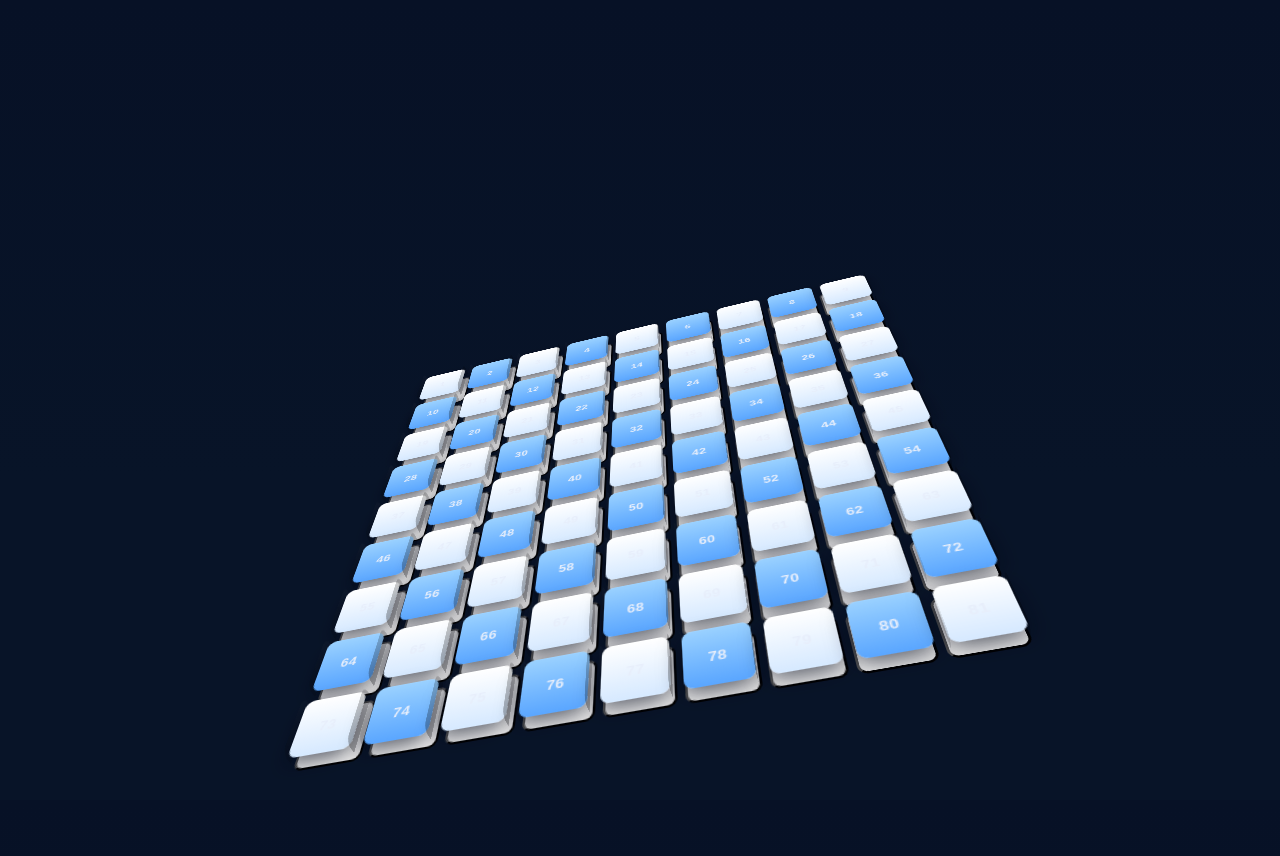
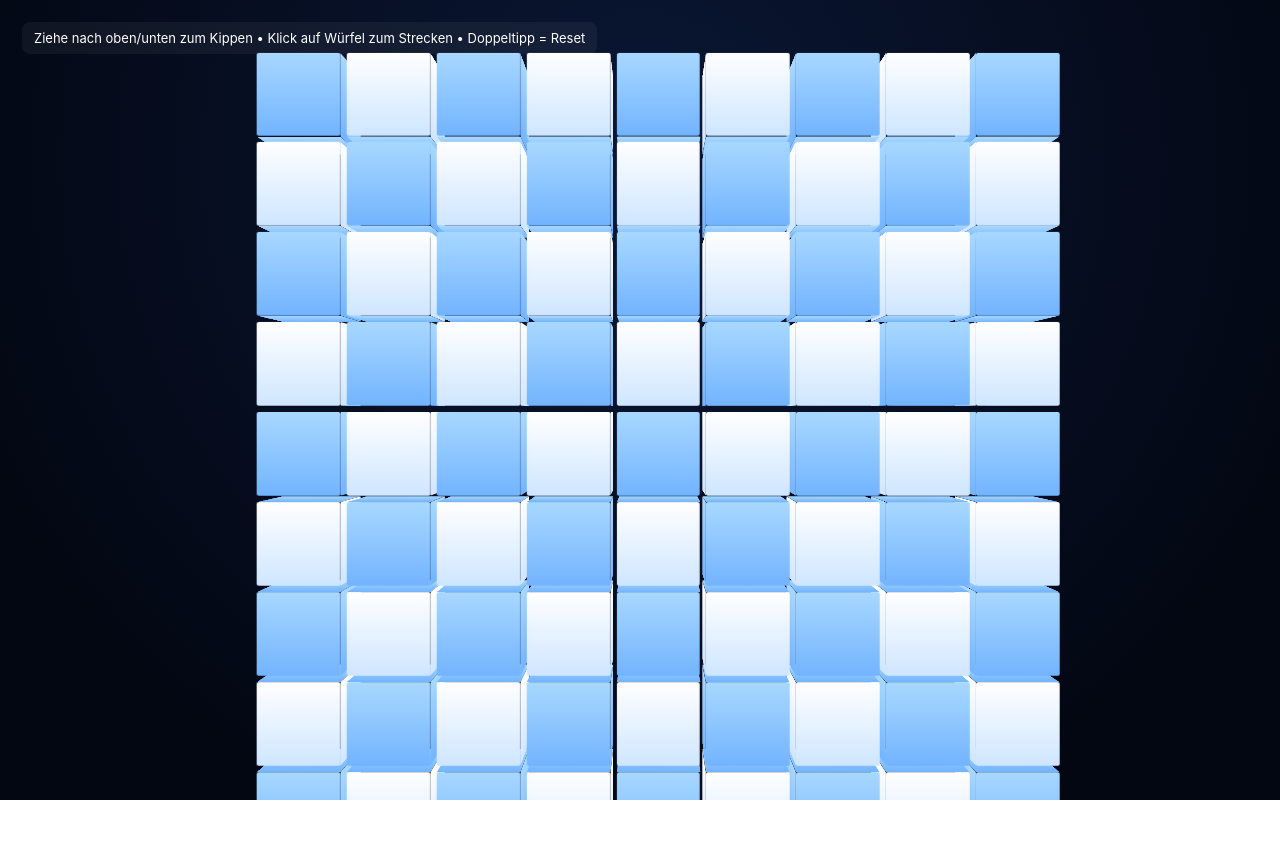
Before and after one commit to Belalgia/emkai-cube, a plain HTML site: page index.html in a window 1280 px wide. After the commit the page ends 800 px from the top, so only its background shows below. Drawn offline with Linux system fonts and the light colour scheme.

Commit message:
aktuelle version

```diff
--- a/index.html
+++ b/index.html
@@ -2,18 +2,17 @@
 <html lang="de">
 <head>
   <meta charset="utf-8" />
-  <meta name="viewport" content="width=device-width, initial-scale=1" />
-  <title>9x9 3D Spielbrett (responsive)</title>
-    <link rel="stylesheet" href="style.css" />
-  <script src="script.js" defer></script>
+  <meta name="viewport" content="width=device-width, initial-scale=1, viewport-fit=cover" />
+  <title>9x9 3D Spielbrett — Würfel Stretch</title>
+  <link rel="stylesheet" href="style.css">
 </head>
 <body>
   <div class="wrap">
-      <div class="board-viewport" id="viewport">
-        <div class="board" id="board">
-          <!-- 81 tiles generated by JS -->
-        </div>
-      </div>
+    <div class="board-viewport" id="viewport">
+      <div class="board" id="board"></div>
+      <div class="info">Ziehe nach oben/unten zum Kippen • Klick auf Würfel zum Strecken • Doppeltipp = Reset</div>
+    </div>
   </div>
+  <script src="script.js"></script>
 </body>
 </html>
--- a/script.js
+++ b/script.js
@@ -1,70 +1,70 @@
 const cols = 9, rows = 9;
+const root = document.documentElement;
 const board = document.getElementById('board');
+const viewport = document.getElementById('viewport');
 
-    // generate tiles
-    for(let r=0;r<rows;r++){
-      for(let c=0;c<cols;c++){
-        const idx = r*cols + c + 1;
+// Würfel generieren
+for (let r = 0; r < rows; r++) {
+  for (let c = 0; c < cols; c++) {
     const t = document.createElement('button');
     t.className = 'tile';
-        t.setAttribute('data-row', r);
-        t.setAttribute('data-col', c);
-        t.setAttribute('aria-label', `Feld ${r+1}-${c+1}`);
-        t.innerHTML = `<span class="top">${idx}</span><span class="side-right"></span><span class="side-left"></span>`;
-        t.addEventListener('pointerdown', e=>{ t.classList.add('pressed'); });
-        t.addEventListener('pointerup', e=>{ t.classList.remove('pressed'); });
-        t.addEventListener('pointercancel', e=>{ t.classList.remove('pressed'); });
+    t.innerHTML = `
+      <div class="face front"></div>
+      <div class="face back"></div>
+      <div class="face left"></div>
+      <div class="face right"></div>
+      <div class="face top"></div>
+      <div class="face bottom"></div>
+    `;
+    t.addEventListener('click', () => t.classList.toggle('stretched'));
     board.appendChild(t);
   }
 }
 
-    // Pointer drag to rotate board (works with mouse & touch)
-    const viewport = document.getElementById('viewport');
-    let dragging=false, lastX=0, lastY=0;
-    const root = document.documentElement;
+// Responsive Board
+function fitBoard() {
+  const vw = viewport.clientWidth - 24;
+  const vh = viewport.clientHeight - 24;
+  const gap = parseInt(getComputedStyle(root).getPropertyValue('--gap')) || 6;
+  const maxW = (vw - (cols - 1) * gap) / cols;
+  const maxH = (vh - (rows - 1) * gap) / rows;
+  const tile = Math.min(maxW, maxH);
+  root.style.setProperty('--tile-size', tile + 'px');
+  board.style.width = `calc(var(--tile-size) * ${cols} + ${gap}px * (${cols}-1))`;
+  board.style.height = `calc(var(--tile-size) * ${rows} + ${gap}px * (${rows}-1))`;
+}
+window.addEventListener('resize', fitBoard);
+fitBoard();
 
-    viewport.addEventListener('pointerdown', (e)=>{
+// Kippsteuerung (X-Achse)
+let dragging = false, lastY = 0;
+viewport.addEventListener('pointerdown', e => {
   dragging = true;
-      lastX = e.clientX; lastY = e.clientY;
+  lastY = e.clientY;
   viewport.setPointerCapture(e.pointerId);
 });
+viewport.addEventListener('pointermove', e => {
+  if (!dragging) return;
+  const dy = e.clientY - lastY;
+  lastY = e.clientY;
+  const cur = parseFloat(getComputedStyle(root).getPropertyValue('--rotateX')) || 0;
+  let next = cur - dy * 0.2;
+  const max = parseFloat(getComputedStyle(root).getPropertyValue('--max-tilt')) || 60;
+  const min = parseFloat(getComputedStyle(root).getPropertyValue('--min-tilt')) || 0;
+  next = Math.max(min, Math.min(max, next));
+  root.style.setProperty('--rotateX', next + 'deg');
+  board.style.transform = `rotateX(${next}deg)`;
+});
+viewport.addEventListener('pointerup', e => { dragging = false; try { viewport.releasePointerCapture(e.pointerId); } catch (_) {} });
+viewport.addEventListener('pointercancel', () => { dragging = false; });
 
-    viewport.addEventListener('pointermove', (e)=>{
-      if(!dragging) return;
-      const dx = e.clientX - lastX;
-      const dy = e.clientY - lastY;
-      lastX = e.clientX; lastY = e.clientY;
-
-      // adjust rotation variables smoothly
-      const curX = parseFloat(getComputedStyle(root).getPropertyValue('--rotateX')) || 55;
-      const curY = parseFloat(getComputedStyle(root).getPropertyValue('--rotateY')) || -15;
-      // invert dy to make drag feel natural
-      const nextX = Math.min(85, Math.max(15, curX - dy*0.15));
-      const nextY = Math.min(60, Math.max(-60, curY + dx*0.18));
-      root.style.setProperty('--rotateX', nextX + 'deg');
-      root.style.setProperty('--rotateY', nextY + 'deg');
-    });
-
-    viewport.addEventListener('pointerup', (e)=>{ dragging=false; try{ viewport.releasePointerCapture(e.pointerId);}catch(e){} });
-    viewport.addEventListener('pointercancel', ()=>{ dragging=false; });
-
-    // double tap to reset
+// Doppeltipp Reset
 let lastTap = 0;
-    viewport.addEventListener('pointerup', function(e){
+viewport.addEventListener('pointerup', e => {
   const now = Date.now();
-      if(now - lastTap < 300){
-        // reset
-        root.style.setProperty('--rotateX', '55deg');
-        root.style.setProperty('--rotateY', '-15deg');
+  if (now - lastTap < 300) {
+    root.style.setProperty('--rotateX', '0deg');
+    board.style.transform = 'rotateX(0deg)';
   }
   lastTap = now;
 });
-
-    // make grid responsive: adjust tile-size base on viewport width with JS fallback
-    function recalc(){
-      const vw = Math.min(window.innerWidth, 960);
-      const base = Math.min(520, (vw - 40) );
-      document.documentElement.style.setProperty('--base-tilesize', base + 'px');
-    }
-    window.addEventListener('resize', recalc);
-    recalc();
--- a/style.css
+++ b/style.css
@@ -1,85 +1,122 @@
-    :root{
+:root {
   --cols: 9;
   --rows: 9;
-      --gap: 6px;               /* Abstand zwischen Kacheln */
-      --perspective: 900px;     /* Perspektive Tiefe */
-      --base-tilesize: 44vmin;  /* Ausgangsgröße (skaliert mit Viewport) */
-      --max-tilesize: 520px;    /* max Breite */
-      --tile-size: clamp(28px, calc(var(--base-tilesize) / var(--cols)), var(--max-tilesize));
-      --board-translate-y: 6vh;
-      --rotateX: 55deg;         /* voreingestellte Ansicht */
-      --rotateY: -15deg;
+  --gap: 6px;
+  --rotateX: 0deg;
+  --max-tilt: 60deg;
+  --min-tilt: 0deg;
+  --padding: 12px;
 }
 
-    /* Page layout */
-    html,body{height:100%; margin:0; font-family: Inter, system-ui, -apple-system, "Segoe UI", Roboto, "Helvetica Neue", Arial; background: linear-gradient(180deg,#071126 0%, #081428 60%); color:#fff;}
-    .wrap{min-height:100vh; display:flex; align-items:center; justify-content:center; padding:clamp(12px,4vw,28px);}
-
-    /* Board container */
-    .board-viewport{
-      width: min(98vw, 960px);
-      max-width: 98vw;
-      perspective: var(--perspective);
-      touch-action: none; /* für Pointer Drag */
+html, body {
+  height: 100%;
+  margin: 0;
+  font-family: Inter, system-ui, sans-serif;
+  background: radial-gradient(circle at 50% 20%, #0a1735, #030712 80%);
+  color: #fff;
+  overflow: hidden;
 }
 
-    .board{
-      width: calc(var(--tile-size) * var(--cols) + (var(--cols) - 1) * var(--gap));
-      height: calc(var(--tile-size) * var(--rows) + (var(--rows) - 1) * var(--gap));
-      transform-style: preserve-3d;
-      transform: translateY(var(--board-translate-y)) rotateX(var(--rotateX)) rotateZ(0deg) rotateY(var(--rotateY));
-      margin: 0 auto;
-      display: grid;
-      grid-template-columns: repeat(var(--cols), 1fr);
-      grid-template-rows: repeat(var(--rows), 1fr);
-      gap: var(--gap);
-      will-change: transform;
+.wrap {
+  display: flex;
+  align-items: center;
+  justify-content: center;
+  height: 100vh;
+  width: 100vw;
+  padding: var(--padding);
 }
 
-    /* Individual tile */
-    .tile{
+.board-viewport {
+  width: 100%;
+  height: 100%;
+  display: flex;
+  align-items: center;
+  justify-content: center;
+  overflow: hidden;
+  touch-action: none;
+  perspective: 1200px;
+  perspective-origin: center center;
+}
+
+.board {
+  display: grid;
+  gap: var(--gap);
+  grid-template-columns: repeat(var(--cols), var(--tile-size));
+  grid-template-rows: repeat(var(--rows), var(--tile-size));
+  transform-style: preserve-3d;
+  transform: rotateX(var(--rotateX));
+  transition: transform 0.3s ease;
+}
+
+.tile {
+  position: relative;
   width: var(--tile-size);
   height: var(--tile-size);
-      display:block;
-      position:relative;
-      border-radius: 8px;
+  transform-style: preserve-3d;
   cursor: pointer;
-      transform-style: preserve-3d;
-      transition: transform 180ms cubic-bezier(.2,.8,.2,1), box-shadow 180ms;
-      user-select: none;
+  border: none;
+  background: transparent;
 }
 
-    /* 3D appearance using pseudo-elements for a top + right/left bevel */
-    .tile .top{
-      position:absolute; inset:0; border-radius:8px; background: linear-gradient(180deg, rgba(255,255,255,0.06), rgba(0,0,0,0.05));
-      box-shadow: 0 6px 18px rgba(2,6,23,0.6), inset 0 1px 0 rgba(255,255,255,0.03);
-      transform: translateZ(14px);
-      display:flex; align-items:center; justify-content:center; font-weight:600; font-size: calc(var(--tile-size) * 0.22);
-      color: #e7eefb;
-      letter-spacing: .02em;
+.face {
+  position: absolute;
+  width: 100%;
+  height: 100%;
+  background: linear-gradient(180deg, #a8d8ff, #73b4ff);
+  border-radius: 2px;
+  backface-visibility: hidden;
 }
 
-    .tile .side-right{
-      position:absolute; right:-7px; top:0; width:14px; height:100%; border-radius:0 8px 8px 0; background: linear-gradient(180deg, rgba(0,0,0,0.18), rgba(0,0,0,0.28)); transform: translateZ(7px) rotateY(-90deg) translateX(7px);
-    }
-    .tile .side-left{
-      position:absolute; left:-7px; top:0; width:14px; height:100%; border-radius:8px 0 0 8px; background: linear-gradient(180deg, rgba(255,255,255,0.02), rgba(0,0,0,0.14)); transform: translateZ(7px) rotateY(90deg) translateX(-7px);
+/* Würfelseiten */
+.front { transform: translateZ(calc(var(--tile-size)/2)); }
+.back { transform: rotateY(180deg) translateZ(calc(var(--tile-size)/2)); }
+.left { transform: rotateY(-90deg) translateZ(calc(var(--tile-size)/2)); }
+.right { transform: rotateY(90deg) translateZ(calc(var(--tile-size)/2)); }
+.top { transform: rotateX(90deg) translateZ(calc(var(--tile-size)/2)); }
+.bottom { transform: rotateX(-90deg) translateZ(calc(var(--tile-size)/2)); }
+
+/* Checkerboard Farben */
+.tile:nth-child(2n) .front,
+.tile:nth-child(2n) .back,
+.tile:nth-child(2n) .left,
+.tile:nth-child(2n) .right {
+  background: linear-gradient(180deg, #ffffff, #cfe6ff);
 }
 
-    /* colors: checkerboard pattern using nth-child */
-    .tile:nth-child(2n) .top{ background: linear-gradient(180deg,#9ad1ff 0%, #5aa6ff 100%); }
-    .tile:nth-child(2n+1) .top{ background: linear-gradient(180deg,#ffffff 0%, #d6e9ff 100%); }
-
-    /* Hover / active / touch states */
-    .tile:active, .tile.pressed{ transform: translateZ(10px) translateY(-6px); box-shadow: 0 18px 32px rgba(2,6,23,0.6); }
-    .tile:hover{ transform: translateZ(6px) translateY(-3px); }
-
-    /* Small screens adjustments */
-    @media (max-width:420px){
-      :root{ --base-tilesize: 82vmin; --gap:5px; --rotateX: 65deg; --rotateY:-10deg; }
-      .tile .top{ font-size: calc(var(--tile-size) * 0.18); }
+/* Gestreckte Seiten beim Klick */
+.tile.stretched .left,
+.tile.stretched .right,
+.tile.stretched .top,
+.tile.stretched .bottom {
+  transform-origin: bottom center;
+  transition: transform 0.5s ease;
 }
 
-    /* Controls overlay */
-    .info{ position: absolute; left:12px; top:12px; background: rgba(255,255,255,0.04); padding:8px 12px; border-radius:10px; font-size:13px; }
-    .footer{ margin-top:14px; text-align:center; font-size:13px; opacity:0.85 }
+.tile.stretched .left {
+  transform: rotateY(-90deg) translateZ(calc(var(--tile-size)/2)) scaleZ(2);
+}
+.tile.stretched .right {
+  transform: rotateY(90deg) translateZ(calc(var(--tile-size)/2)) scaleZ(2);
+}
+.tile.stretched .top {
+  transform: rotateX(90deg) translateZ(calc(var(--tile-size)/2)) scaleY(2);
+}
+.tile.stretched .bottom {
+  transform: rotateX(-90deg) translateZ(calc(var(--tile-size)/2)) scaleY(2);
+}
+
+/* Front & Back bleiben unverändert */
+.tile.stretched .front,
+.tile.stretched .back {
+  transform: translateZ(calc(var(--tile-size)/2));
+}
+
+.info {
+  position: absolute;
+  top: 10px;
+  left: 10px;
+  background: rgba(255,255,255,0.05);
+  padding: 8px 12px;
+  border-radius: 8px;
+  font-size: 13px;
+}
```
Also changed, not shown: summedcode.html (added, +17 -0 lines). Lines whose indentation alone changed are shown as unchanged.
